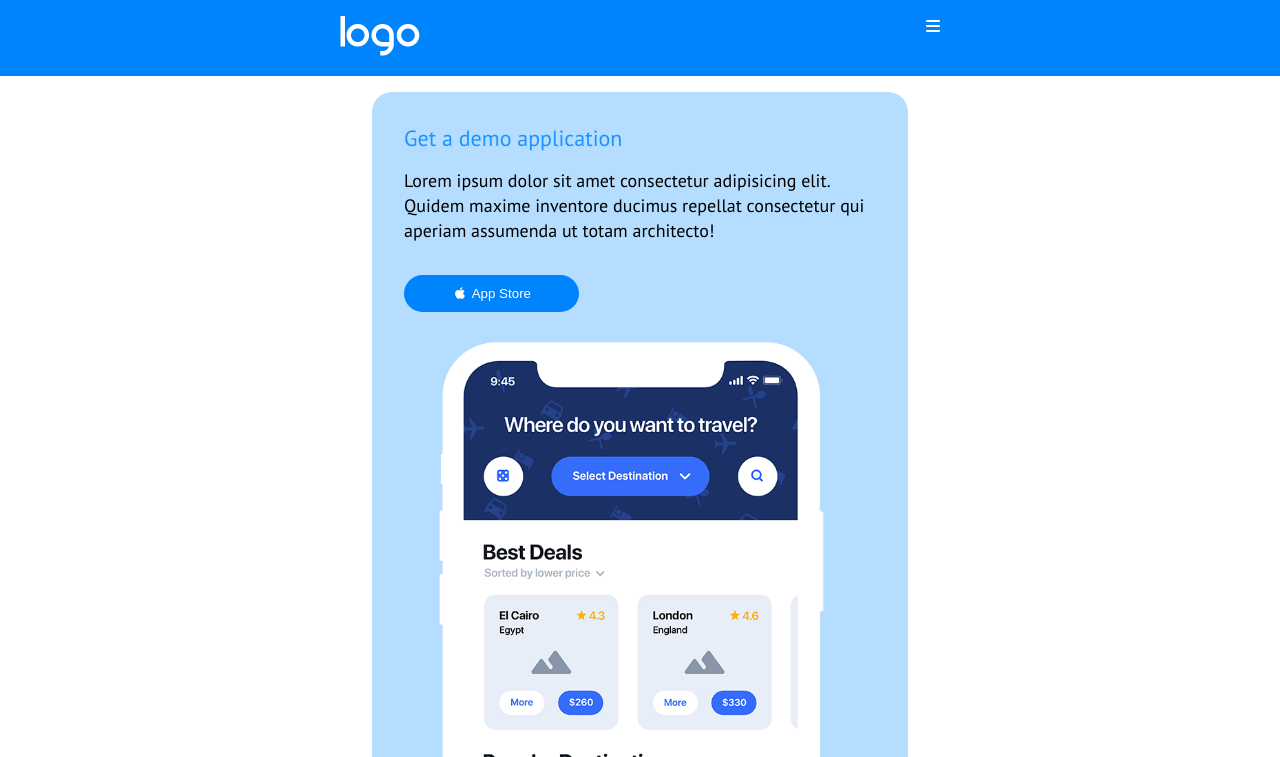
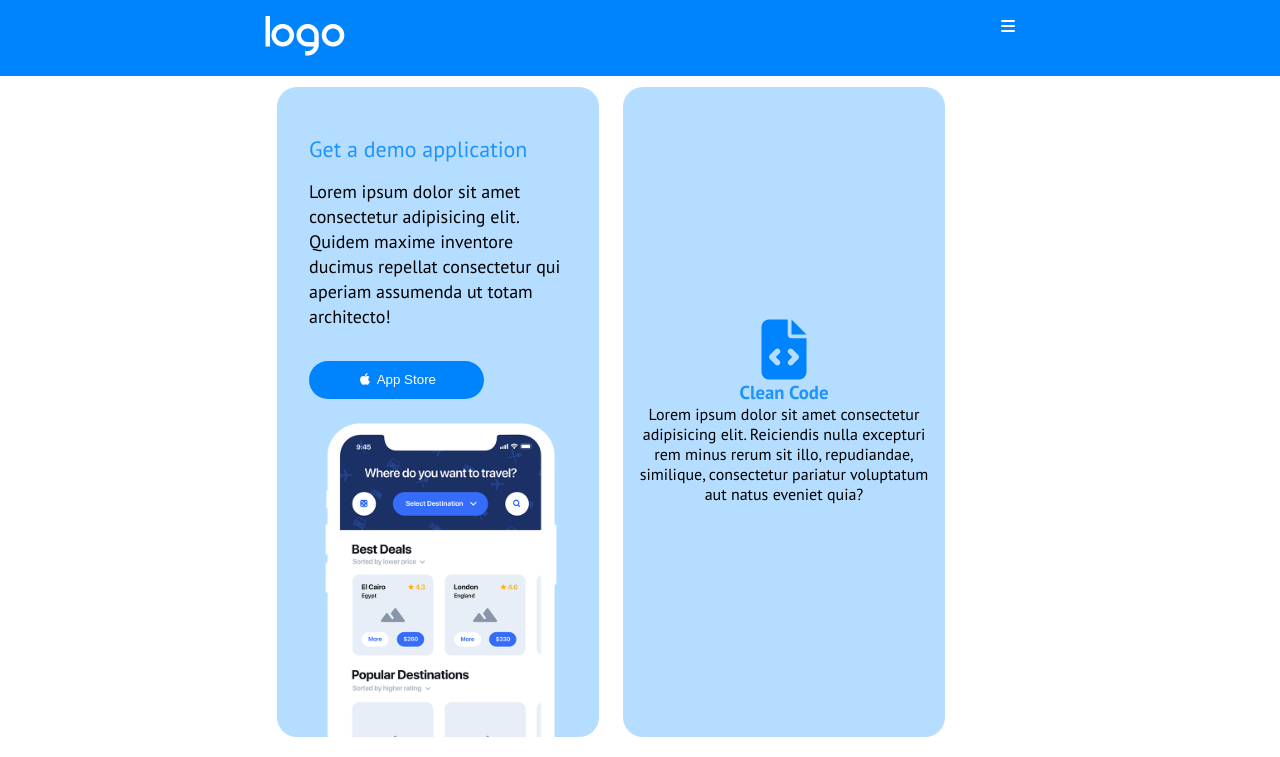
Before and after one commit to AndresiniGiovanni/htmlcss-responsive-layout, a plain HTML site: page index.html in a window 1280 px wide. Shown: the top 757 px of the page. Drawn offline with Linux system fonts and the light colour scheme.

Commit message:
media query tablet container 1

```diff
--- a/css/style.css
+++ b/css/style.css
@@ -18,10 +18,12 @@ body {
   --bluestarted: #d5d4f4;
   --lightorange: #fdc15f;
 }
-.debug {
+/* .debug {
   border: 1px solid black;
-  min-height: 50px;
-}
+  width: 200px;
+  height: 200px;
+} */
+
 .container {
   max-width: 600px;
   margin: 0 auto;
@@ -370,3 +372,36 @@ footer {
 .footer-underline {
   color: var(--purple);
 }
+#intro {
+  padding: 0 2rem;
+}
+@media screen and (min-width: 768px) {
+  .container {
+    max-width: 750px;
+  }
+
+  #intro .cards {
+    display: flex;
+    flex-flow: row wrap;
+  }
+
+  #intro .card {
+    margin-left: 0.75rem;
+    margin-right: 0.75rem;
+    max-width: calc((100% / 3) - -4.5rem);
+  }
+  #intro .card:first-child {
+    width: calc(66.66% - 1.5rem);
+  }
+}
+
+/* @media screen and (min-width: 992 ), (max-width: 1200px) {
+  .container {
+    max-width: 1200px;
+  }
+  #intro .cards {
+    max-width: calc((33.33% / 3) - 1.5rem);
+
+  }
+
+} */
--- a/index.html
+++ b/index.html
@@ -36,9 +36,12 @@
       </div>
     </header>
     <main>
-      <section>
+      <section id="intro">
         <div class="container">
-          <div class="card big">
+
+         <div class="cards">
+
+          <div class="card big ">
             <div class="first-title">Get a demo application</div>
             <p class="prg-card">
               Lorem ipsum dolor sit amet consectetur adipisicing elit. Quidem
@@ -65,6 +68,7 @@
               similique, consectetur pariatur voluptatum aut natus eveniet quia?
             </p>
           </div>
+
           <div class="small card flex just-center flex-column align-center">
             <div class="file-code">
               <i class="fa-solid fa-compass-drafting icons"></i>
@@ -76,6 +80,7 @@
               similique, consectetur pariatur voluptatum aut natus eveniet quia?
             </p>
           </div>
+
           <div class="small card flex just-center flex-column align-center">
             <div class="file-code">
               <i class="fa-solid fa-laptop-code icons"></i>
@@ -87,6 +92,7 @@
               similique, consectetur pariatur voluptatum aut natus eveniet quia?
             </p>
           </div>
+
           <div class="small card flex just-center flex-column align-center">
             <div class="file-code">
               <i class="fa-solid fa-bullhorn icons"></i>
@@ -98,6 +104,8 @@
               similique, consectetur pariatur voluptatum aut natus eveniet quia?
             </p>
           </div>
+
+        </div>
         </div>
       </section>
       <!-- PLANNING  -->
@@ -344,12 +352,16 @@
 
     <footer>
       <div class="footer flex just-center flex-column align-center">
-      <div class="lorem-footer">
-        Lorem ipsum dolor sit, amet consectetur adipisicing elit. Commodi
-        maiores minima vitae vero nulla pariatur impedit!
+        <div class="lorem-footer">
+          Lorem ipsum dolor sit, amet consectetur adipisicing elit. Commodi
+          maiores minima vitae vero nulla pariatur impedit!
+        </div>
+        <div class="final-lorem">
+          <a class="footer-underline" href="#">Lorem ipsum </a> scelerisque
+          mauris pellentesque
+          <a class="footer-underline" href="#">Boolean careers</a>
+        </div>
       </div>
-      <div class="final-lorem"><a class="footer-underline" href="#">Lorem ipsum </a> scelerisque mauris pellentesque <a class="footer-underline" href="#">Boolean careers</a></div>
-    </div>
     </footer>
   </body>
 </html>
```
